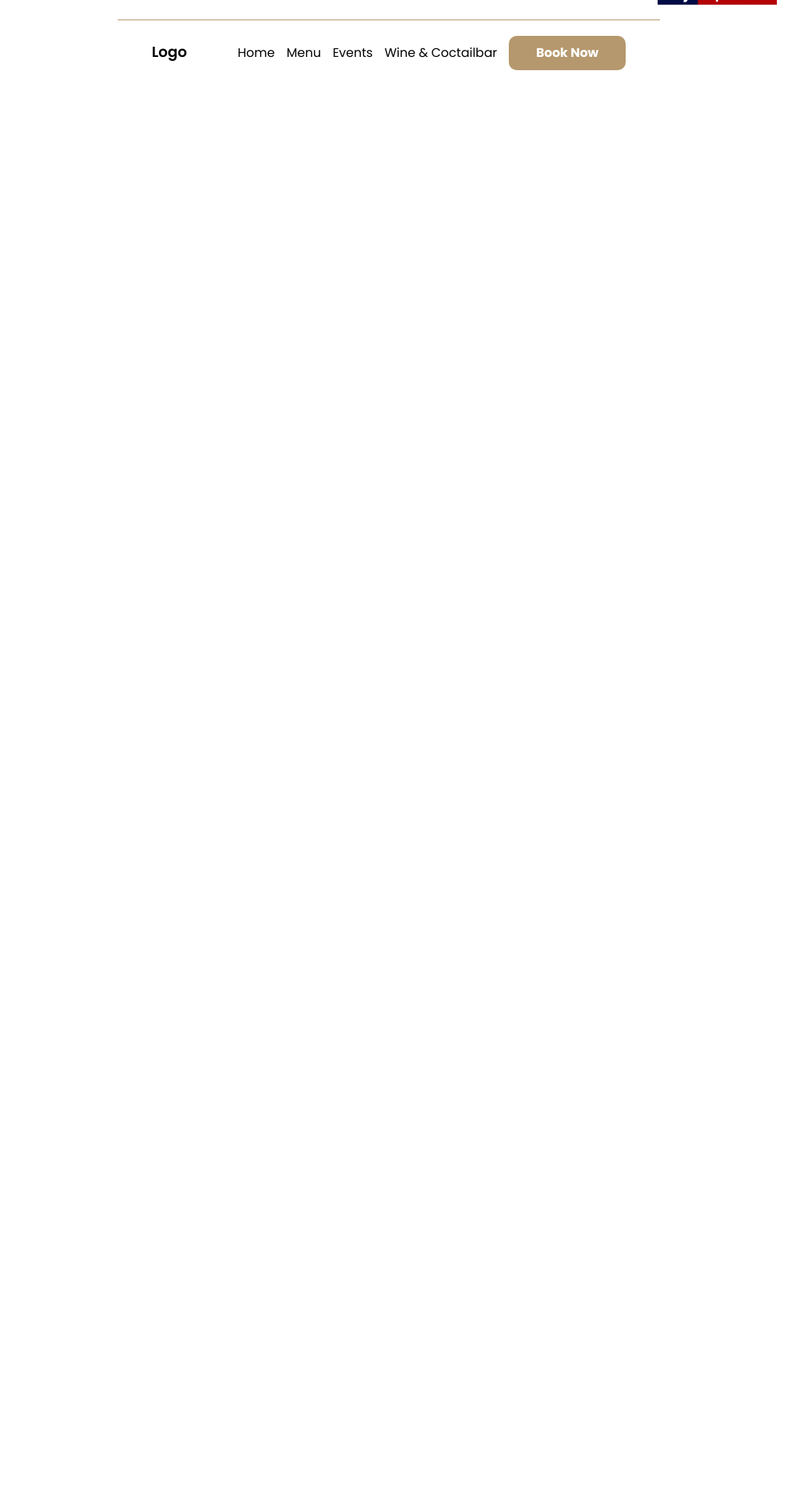
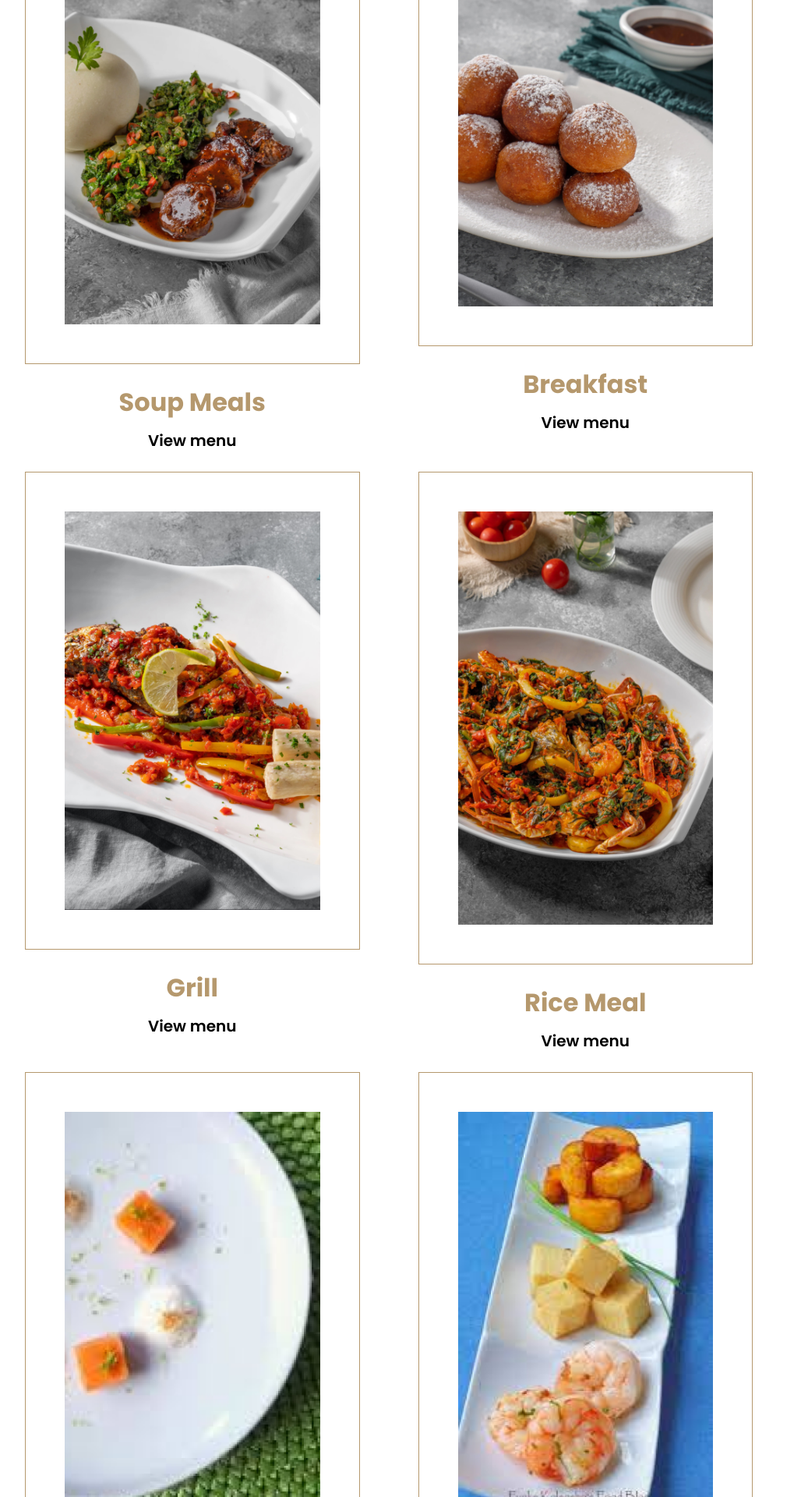
Before and after one commit to MahdiHasan943/next.js-new-restraurent-website, a Next.js app: page /Menu in a window 1280 px wide. Before the commit this address had no page. Shown: the part 880-2800 px from the top of the page at 78% size, without its empty margins (141-1169 px from the left). Before the commit the page ends 980 px from the top, so only its background shows below. Built offline with nearby package versions, Linux system fonts and the light colour scheme.

Commit message:
added daynamic route

```diff
--- a/src/Components/Header.js
+++ b/src/Components/Header.js
@@ -53,9 +53,9 @@ function Header() {
           <li className="nav__item">
             <Link
               className={`${
-                router.pathname === "/Menu/Menu" ? "text-[#b1935e] nav__link" : "nav__link text-white"
+                router.pathname === "/Menu" ? "text-[#b1935e] nav__link" : "nav__link text-white"
               } 	`}
-              href={"/Menu/Menu"}
+              href={"/Menu"}
             >
               Menu
             </Link>
--- /dev/null
+++ b/src/pages/Menu/[menuId].js
@@ -0,0 +1,102 @@
+import Link from 'next/link';
+import { useRouter } from 'next/router'
+import React from 'react'
+
+const menuDetails = () => {
+    const router = useRouter();
+
+    const menuId = router.query.menuId
+    const menuCards = [
+        {
+            id: '1',
+            name: 'Soup Meals',
+            image: '../Msoup.png'
+
+        },
+        {
+            id: '2',
+            name: 'Breakfast',
+            image: '../Breakfast.png'
+
+        }
+        ,
+        {
+            id: '3',
+            name: 'Grill',
+            image: '../Grill.png'
+
+        }
+        ,
+        {
+            id: '4',
+            name: 'Rice Meal',
+            image: '../RiceMeal.png'
+
+        }
+        , {
+            id: '5',
+            name: 'Dessert',
+            image: '../Dessert.png'
+
+        }
+        ,
+
+        {
+            id: '6',
+            name: 'Starterts',
+            image: '../Starterts.png'
+
+        },
+        {
+            id: '7',
+            name: 'Small Choap',
+            image: '../SmallChoap.png'
+
+        },
+        {
+            id: '8',
+            name: 'Salad',
+            image: '../Salad.png'
+
+        }
+
+    ];
+    const filtered = menuCards.filter(card => {
+        return card.id === menuId;
+      });
+
+
+    return (
+
+      <div className='heroBg h-[100vh] flex justify-center items-center'>
+            <h1 className='text-[red] text-5xl'>Details about product {menuId}</h1>
+
+
+            <div className="">
+                {
+                   filtered.map(card=><div className='px-10 ' key={card.id} >
+
+                   <div className="px-8 py-8 sm:py-20 sm:px-20 border border-[#B5986D]">
+                   <img className='w-full h-[80%]' src={card.image} alt="" />
+
+                    </div>
+                   <p className='text-[#B5986D] text-center pt-10 pb-4 font-bold text-[32px]'>{card.name}</p>
+                   <div className="text-center">
+                   <Link href={`Menu/${card.id}`} className='dark:text-white py-4 px-8 text-black text-[20px] font-semibold'>View menu</Link>
+
+                   </div>
+
+                 </div>)
+                }
+
+                </div>
+
+
+
+
+
+    </div>
+  )
+}
+
+export default menuDetails
--- a/src/pages/Menu/Menu.js
+++ b/src/pages/Menu/index.js
@@ -2,6 +2,7 @@ import React from 'react'
 
 import style from '../../styles/Menu.module.css'
 import Reservation from '@/Components/Reservation'
+import Link from 'next/link'
 const Menu = () => {
 
   const menuCards = [
@@ -84,7 +85,7 @@ console.log(menuCards);
      </div>
     <p className='text-[#B5986D] text-center pt-10 pb-4 font-bold text-[32px]'>{card.name}</p>
     <div className="text-center">
-    <button className='dark:text-white py-4 px-8 text-black text-[20px] font-semibold'>View menu</button>
+    <Link href={`Menu/${card.id}`} className='dark:text-white py-4 px-8 text-black text-[20px] font-semibold'>View menu</Link>
 
     </div>
 
```
